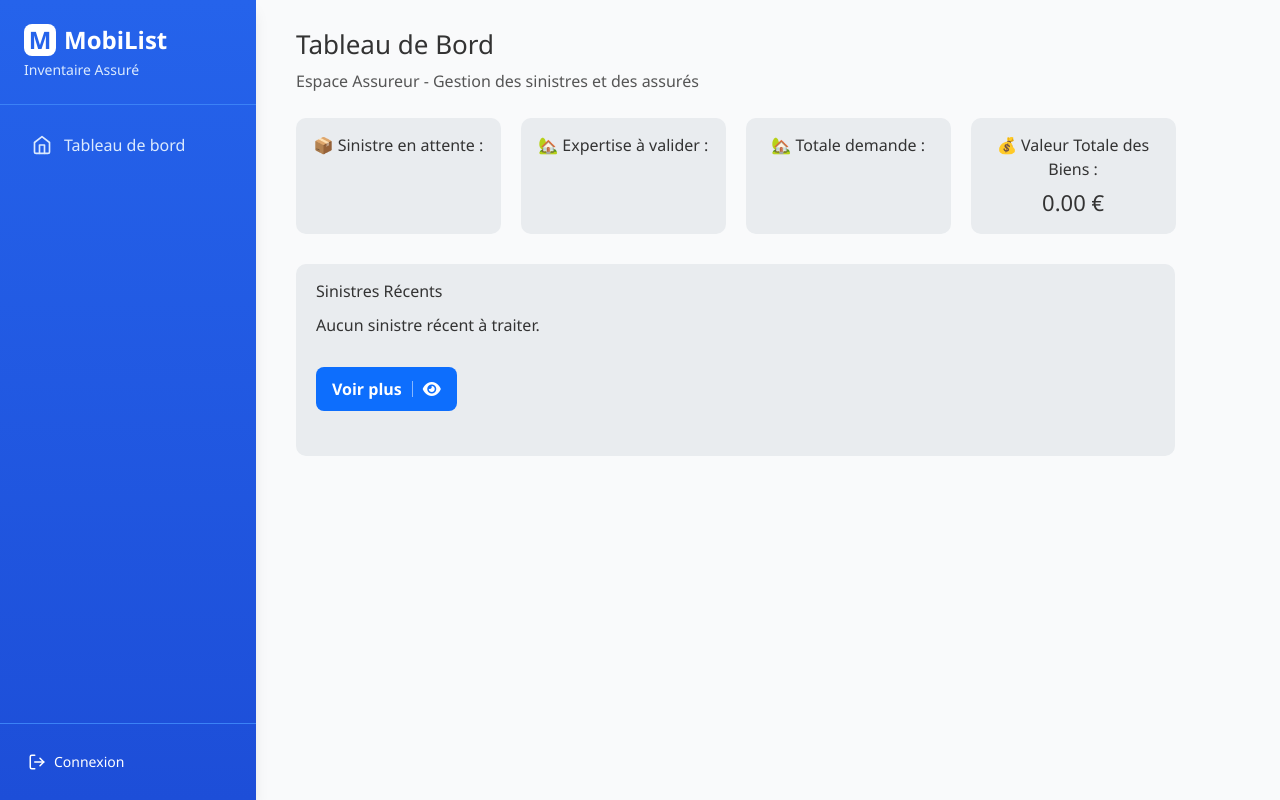
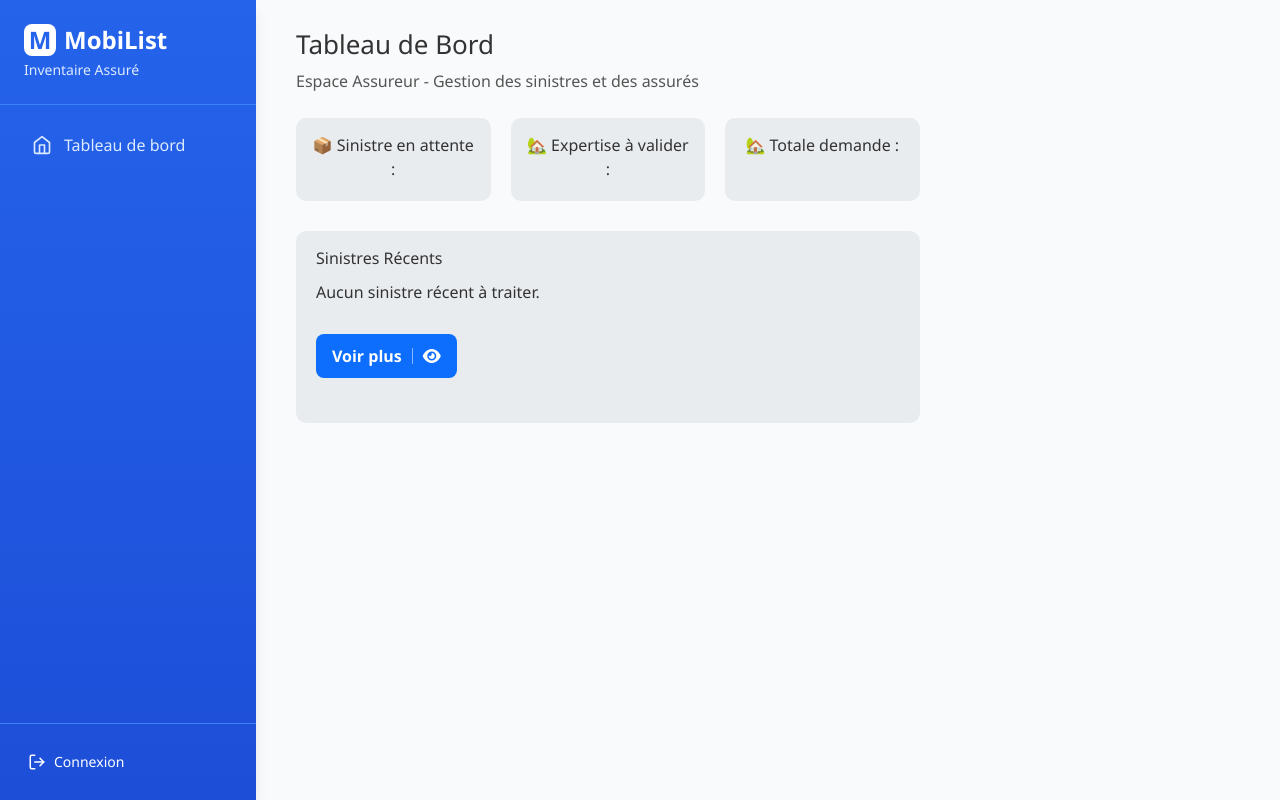
Before and after one commit to Y46ne/SAE_Projet_etudiant, a Python web app: template monApp/templates/assureur/tableau_bord_assureur.html in a window 1280 px wide. Run offline with Jinja, Linux system fonts and the light colour scheme; the template is opened without the code that fills it, so the values that code supplies are empty; some libraries are stand-ins or nearby versions.

Commit message:
Correctif page tableau de bord assureur

```diff
--- a/monApp/templates/assureur/tableau_bord_assureur.html
+++ b/monApp/templates/assureur/tableau_bord_assureur.html
@@ -26,10 +26,6 @@
             <div class="card">
                 <p>🏡 Totale demande :</p>
                 <h3>{{ total_demandes }}</h3>
-            </div>
-            <div class="card">
-                <p>💰 Valeur Totale des Biens :</p>
-                <h3>{{ "%.2f"|format(valeur_totale) }} €</h3>
             </div>
         </section>
 
```
